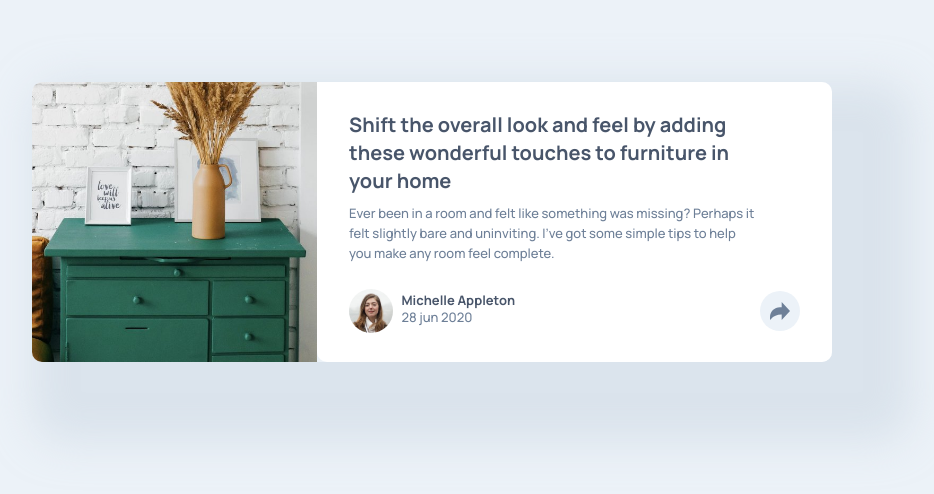
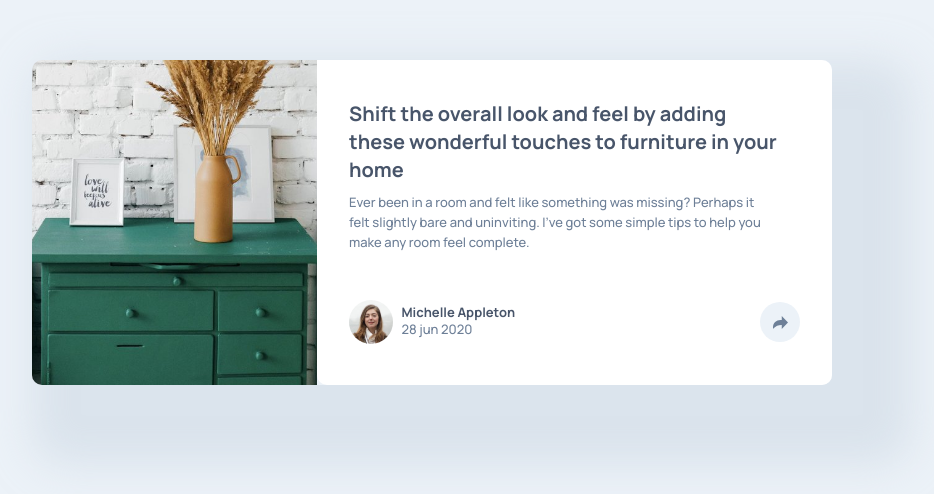
Before and after one commit to thiagomartns/article-preview-ts, a React (Vite) app: page / in a window 1280 px wide. Shown: the part 178-672 px from the top of the page, without its empty margins (208-1142 px from the left). Built offline with nearby package versions, Linux system fonts and the light colour scheme.

Commit message:
Add hover to share button

```diff
--- a/src/App.scss
+++ b/src/App.scss
@@ -18,7 +18,7 @@
     display: flex;
     box-shadow: 40px 40px 40px 40px rgba(201, 213, 225, 0.503415), ;
     border-radius: 10px;
-    height: 280px;
+    height: 325px;
 
     .app-content--img {
       height: 100%;
@@ -44,7 +44,7 @@
         display: flex;
         flex-direction: column;
         gap: .5rem;
-        width: 90%;
+        width: 95%;
 
         .info-h1 {
           font: $manrope-b;
@@ -94,14 +94,19 @@
         .info-profile--share {
           width: 40px;
           height: 40px;
-          background-color: #ecf2f8;
+          background-color: $light-grayish-blue;
           border-radius: 50%;
           display: flex;
           align-items: center;
           justify-content: center;
 
-          .image-share {
-            width: 50%;
+          &:hover {
+            background-color: $desaturated-dark-blue;
+            cursor: pointer;
+          }
+
+          &:hover path {
+            fill: white;
           }
         }
       }
--- a/src/App.tsx
+++ b/src/App.tsx
@@ -26,7 +26,7 @@ function App() {
               </div>
             </div>
             <div className="info-profile--share">
-              <img className='image-share' src={ShareButton} alt="" />
+              <svg xmlns="http://www.w3.org/2000/svg" width="15" height="13"><path fill="#6E8098" d="M15 6.495L8.766.014V3.88H7.441C3.33 3.88 0 7.039 0 10.936v2.049l.589-.612C2.59 10.294 5.422 9.11 8.39 9.11h.375v3.867L15 6.495z"/></svg>
             </div>
           </div>
         </div>
```
